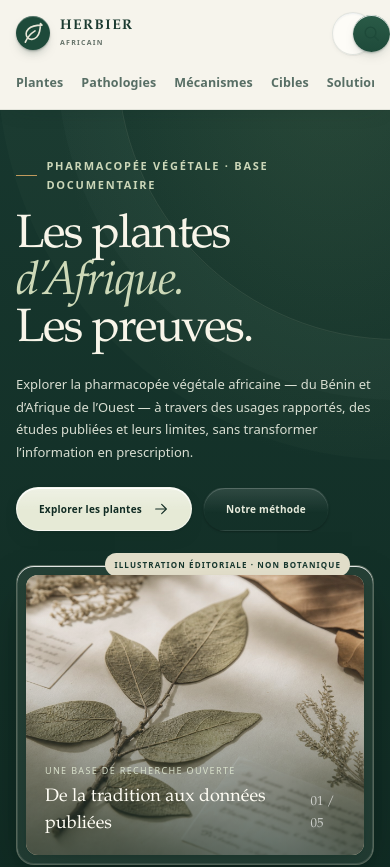
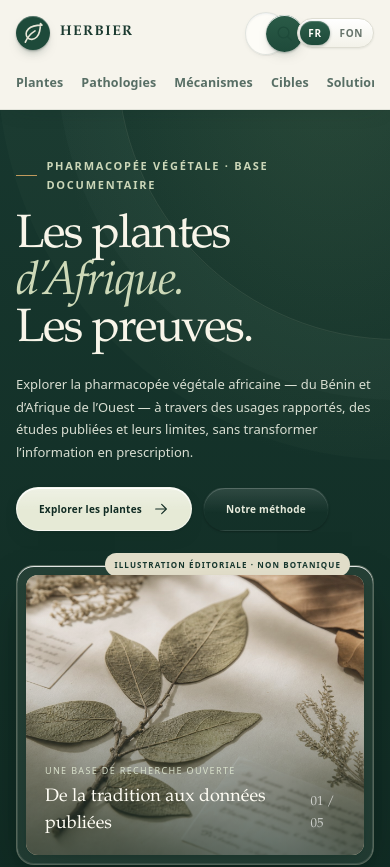
Before and after one commit to Mael-el/phamacop-, a Next.js app: page / in a window 390 px wide. Shown: the top 867 px of the page. Built offline with nearby package versions, Linux system fonts and the light colour scheme; no server answers; the database is empty.

Commit message:
Amélioration du responsive mobile (en-tête, grilles, débordements)
Co-authored-by: arena-agent <297053741+arena-agent@users.noreply.github.com>

```diff
--- a/src/app/globals.css
+++ b/src/app/globals.css
@@ -39,8 +39,8 @@
 }
 
 * { box-sizing: border-box; }
-html { scroll-behavior: smooth; scroll-padding-top: 110px; }
-body { margin: 0; background: var(--paper); color: var(--ink); font-family: var(--sans); font-size: clamp(15.5px, .28vw + 14.7px, 17px); line-height: 1.68; -webkit-font-smoothing: antialiased; text-rendering: optimizeLegibility; }
+html { scroll-behavior: smooth; scroll-padding-top: 110px; overflow-x: clip; }
+body { margin: 0; overflow-x: clip; background: var(--paper); color: var(--ink); font-family: var(--sans); font-size: clamp(15.5px, .28vw + 14.7px, 17px); line-height: 1.68; -webkit-font-smoothing: antialiased; text-rendering: optimizeLegibility; }
 ::selection { background: #cad8c1; color: var(--deepest); }
 a { color: inherit; text-decoration: none; }
 button, input { font: inherit; }
@@ -481,8 +481,8 @@ em { font-family: var(--serif); }
   .pathway-step:nth-child(2) { border-right: 0; }
   .pathway-step:nth-child(3), .pathway-step:nth-child(4) { border-bottom: 0; }
   .pathway-step:nth-child(2)::after { display: none; }
-  .tradition-notice { grid-template-columns: auto 1fr; padding: 17px; }
-  .tradition-notice > .text-link { grid-column: 2; }
+  .tradition-notice { grid-template-columns: 1fr; padding: 17px; }
+  .tradition-notice > .text-link { grid-column: 1; justify-self: start; }
   .footer-main { grid-template-columns: 1fr; gap: 30px; padding-block: 40px 32px; }
   .footer-links { gap: 16px; }
   .footer-bottom { flex-direction: column; gap: 8px; }
@@ -547,7 +547,20 @@ em { font-family: var(--serif); }
 .solution-steps { display: grid; gap: 10px; margin: 18px 0 0; padding: 0; list-style: none; counter-reset: step; }
 .solution-steps li { display: flex; gap: 12px; counter-increment: step; font-size: 14px; }
 .solution-steps li::before { content: counter(step, decimal-leading-zero); flex: none; color: var(--gold); font-family: var(--serif); font-size: 15px; }
-@media (max-width: 720px) { .locale-switcher { display: none; } }
+@media (max-width: 720px) {
+  .locale-switcher { padding: 2px; }
+  .locale-option { padding: 4px 8px; font-size: 10px; }
+}
+@media (max-width: 440px) {
+  .brand-copy span { display: none; }
+  .pathway-grid { grid-template-columns: 1fr; }
+  .pathway-step { min-height: auto; border-right: 0; border-bottom: 1px solid rgba(223,229,212,.16); }
+  .pathway-step:last-child { border-bottom: 0; }
+  .pathway-step::after { display: none; }
+  .method-steps { grid-template-columns: 1fr; }
+  .footer-links { grid-template-columns: 1fr; gap: 20px; }
+  .identity-list div { grid-template-columns: 1fr; gap: 2px; }
+}
 .plant-card-fon { display: flex; align-items: baseline; gap: 7px; margin: 2px 0 6px; color: var(--forest); font-family: var(--serif); font-size: 15px; }
 .plant-card-fon .fon-badge { font-family: var(--sans); }
 .fon-usual { display: grid; gap: 4px; margin-top: 4px; }
```
